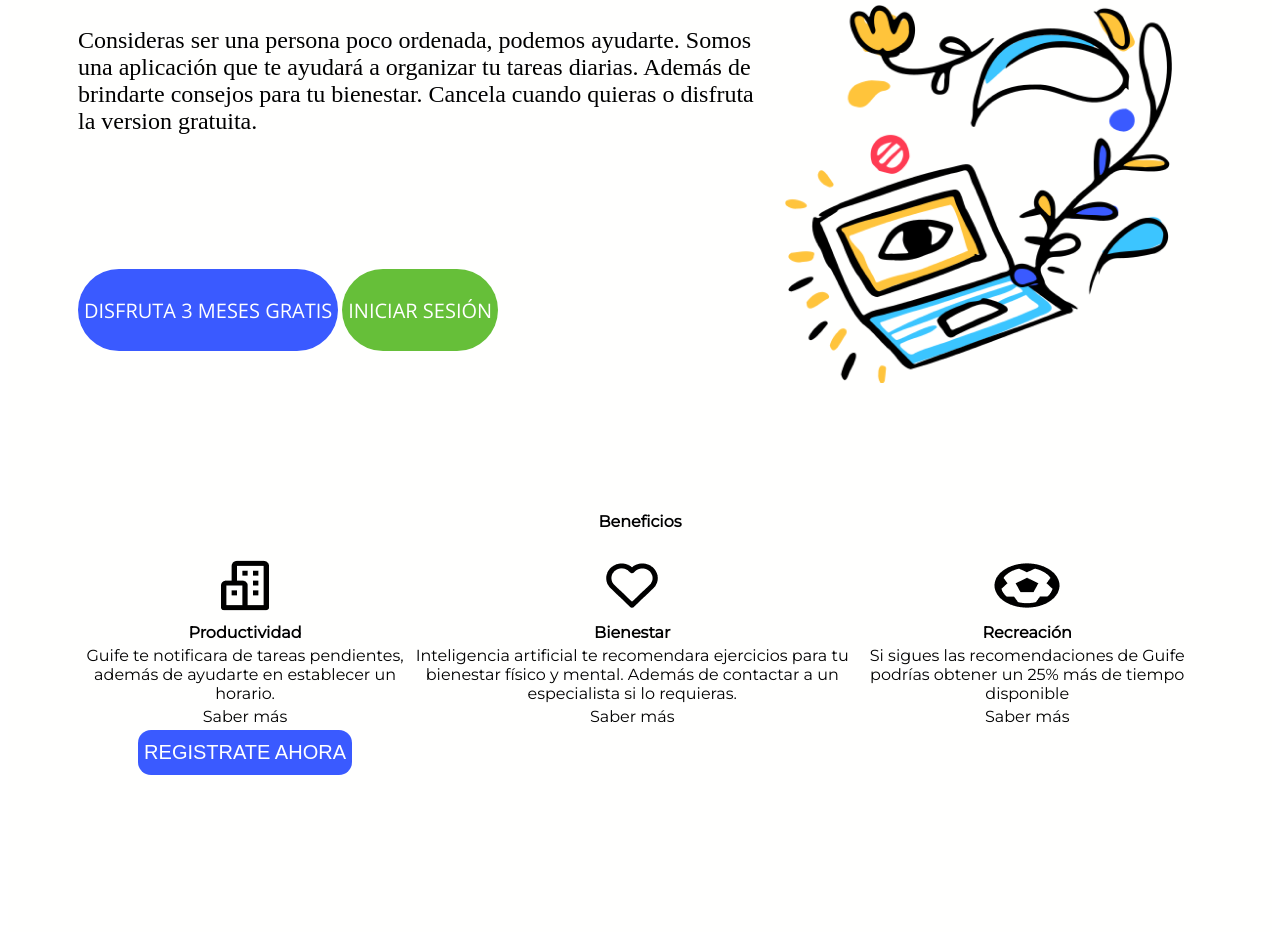
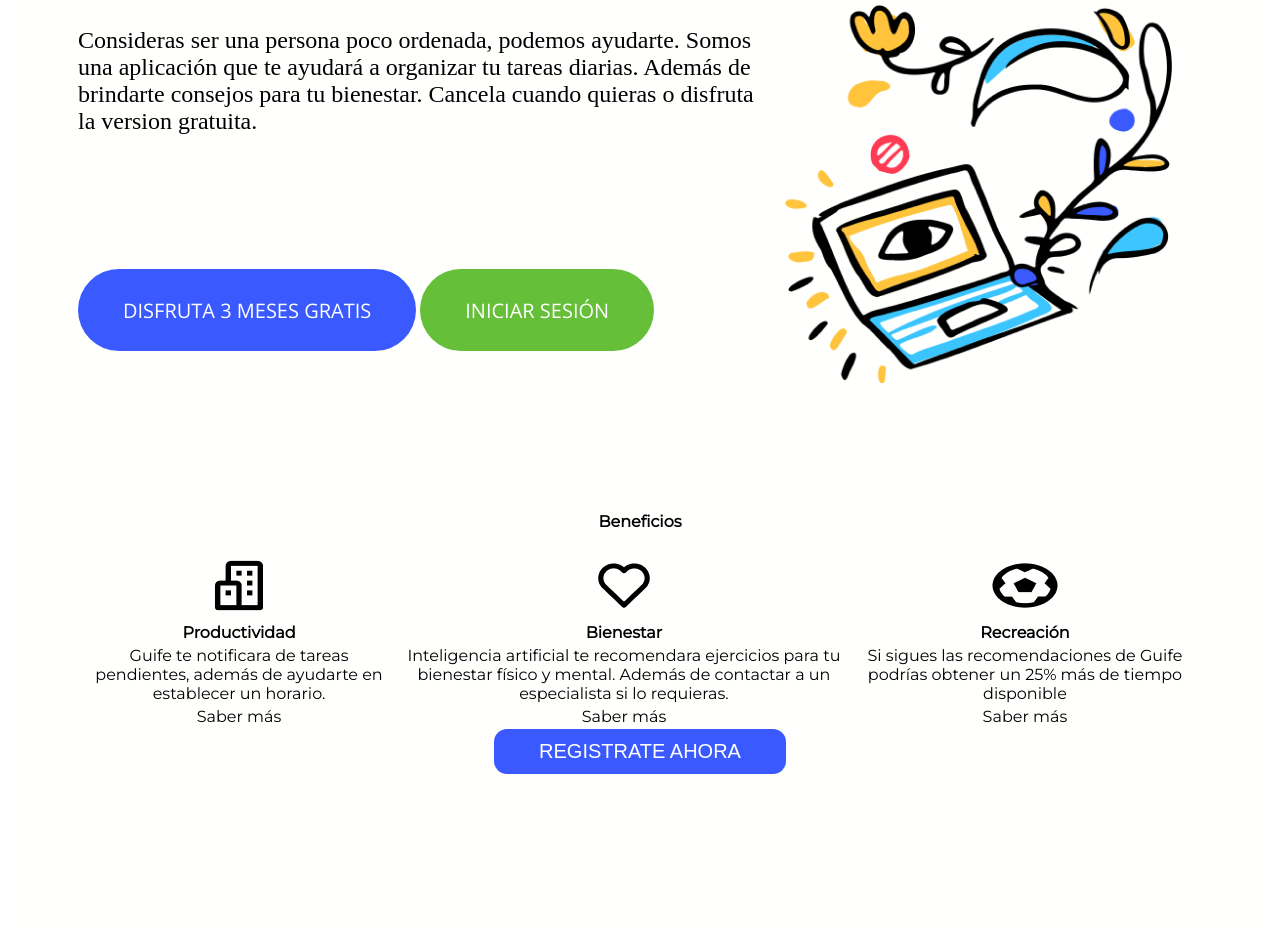
Before and after one commit to JonatanCuri07/IHC_SX23, a plain HTML site: page index.html in a window 1280 px wide. Shown: the part 558-1490 px from the top of the page. Drawn offline with nearby package versions, Linux system fonts and the light colour scheme.

Commit message:
final commit

```diff
--- a/index.html
+++ b/index.html
@@ -82,13 +82,11 @@
                  </tr>
             </tbody>
 
-               <tfoot>
-                   <tr>
-                     <td> <button class="breg">Registrate ahora</button> </td>
 
-                  </tr>
-                 </tfoot>
-             </table>
+
+
+        </table>
+        <button class="breg">Registrate ahora</button>
          </div>
 
          <div class="contanierC">
--- a/main.css
+++ b/main.css
@@ -110,7 +110,7 @@ color: white;
 border-radius: 45px;
 background-color:#3a5aff;
 max-width: 100%;
-
+padding: 0 45px;
     }
     .b2{
         display: inline-flex;
@@ -128,7 +128,7 @@ color: white;
 border-radius: 45px;
 background-color:#66BF39;
 max-width: 100%;
-
+padding: 0 45px;
     }
     .contanierB{
         background-color: #fffffe;
@@ -234,7 +234,7 @@ color: white;
 border-radius: 44px;
 background-color:#66BF39;
 max-width: 100%;
-
+padding: 0 45px;
     }
     .bde{
         display: inline-block;
@@ -248,14 +248,15 @@ max-width: 100%;
         cursor: pointer;
         text-transform: uppercase;
 text-decoration: none;
+
 color: white;
 border-radius: 13px;
 background-color:#3a5aff;
 max-width: 100%;
-
+padding: 0 45px;
     }
     .breg{
-        display: block;
+        display: flexbox;
         align-items: center;
         font-family: sans-serif;
         justify-content: center;
@@ -266,13 +267,12 @@ max-width: 100%;
         cursor: pointer;
         text-transform: uppercase;
 text-decoration: none;
-margin-left: auto;
-margin-right: auto;
+
 color: white;
 border-radius: 13px;
 background-color:#3a5aff;
 max-width: 100%;
-
+padding: 0 45px;
     }
     .Foot {
         background-color: #28B6F6;
```
